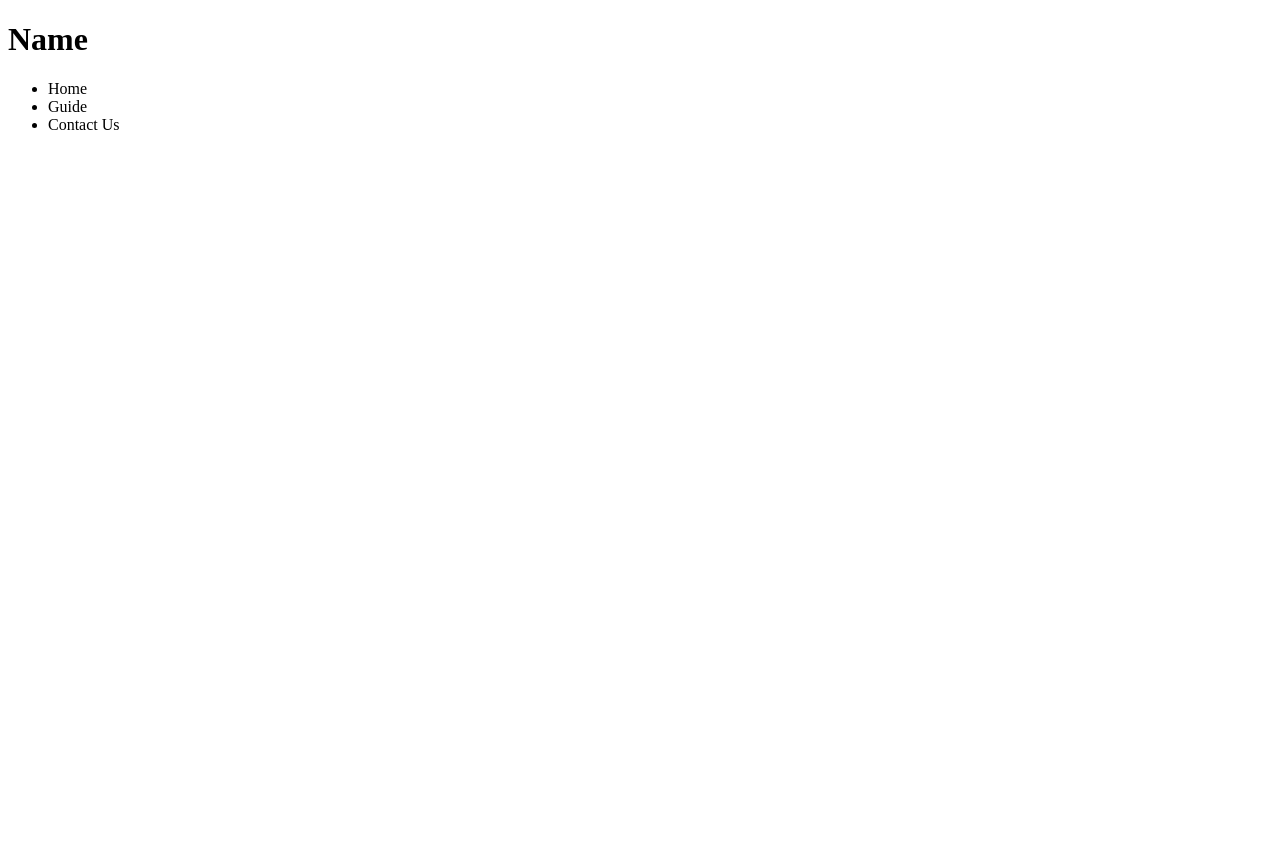
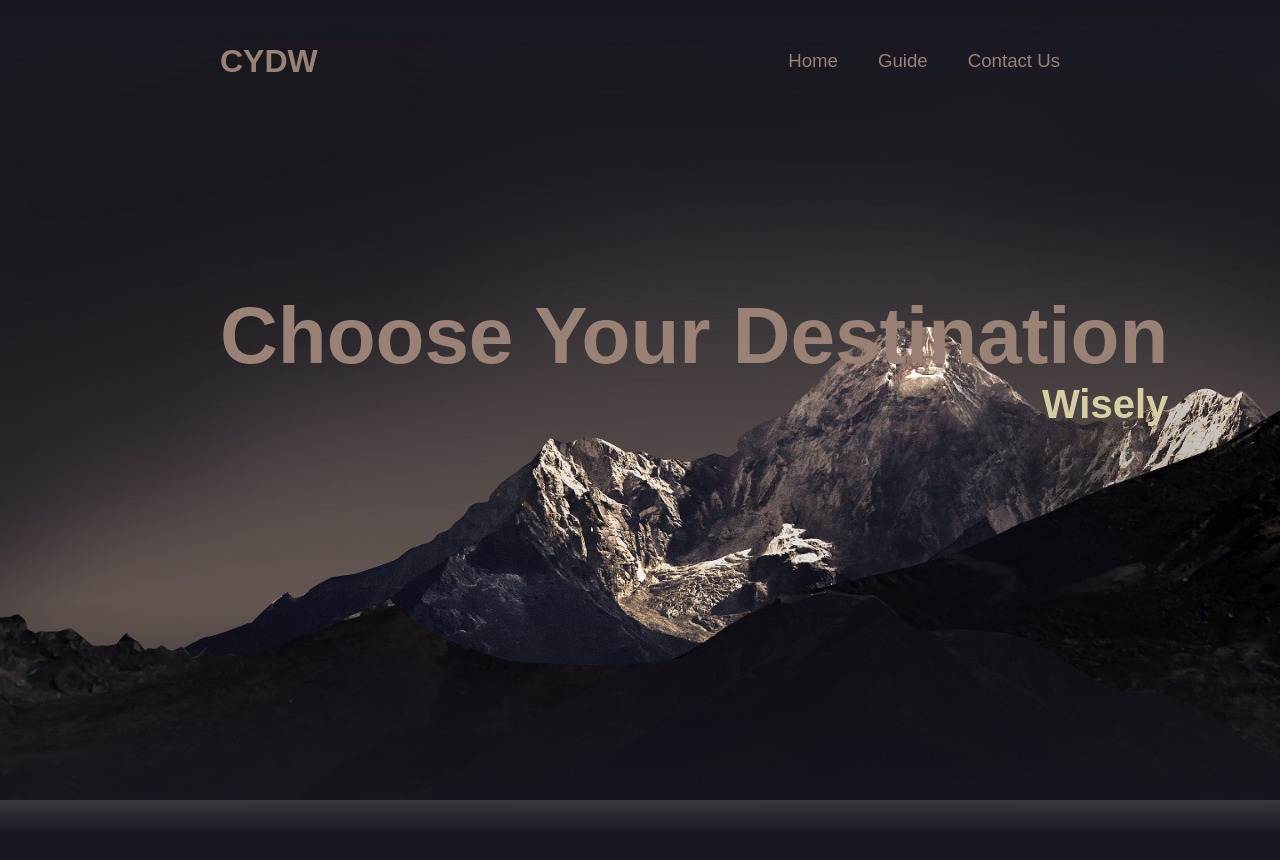
Before and after one commit to ParsaAzimi23/Website-template-Front-end-, a React (Create React App) app: page / in a window 1280 px wide. Shown: the top 860 px of the page. Before the commit the page ends 800 px from the top, so only its background shows below. Built offline with nearby package versions, Linux system fonts and the light colour scheme.

Commit message:
created Header, Banner and body(just temp). still need animation for banner text

```diff
--- a/src/App.js
+++ b/src/App.js
@@ -1,10 +1,13 @@
 import React from "react";
-import Header from "./components/Header";
+import styles from "./App.module.css"
+import Banner from "./components/Banner";
+import Body from "./components/Body";
 
 function App() {
   return (
-    <div>
-      <Header />
+    <div className={styles.container}>
+      <Banner />
+      <Body />
     </div>
   );
 }
--- /dev/null
+++ b/src/App.module.css
@@ -0,0 +1,14 @@
+*{
+    padding: 0;
+    margin: 0;
+    box-sizing: border-box;
+    font-family: Arial, Helvetica, sans-serif;
+}
+body{
+    padding: 20px 120px;
+}
+.container{
+    height: 2000px;
+    display: flex;
+    flex-direction: column;
+}
--- a/src/components/Banner.js
+++ b/src/components/Banner.js
@@ -0,0 +1,21 @@
+import React from 'react';
+import styles from "./Banner.module.css"
+import Image from "../Images/1.jfif"
+import Header from './Header';
+
+const Banner = () => {
+    return (
+        <div className={styles.container}>
+            <Header />
+            <img src={Image} alt="Banner"/>
+            <div className={styles.animatedText}>
+                <p>Choose Your Destination</p>
+                <h2>Wisely</h2>
+            </div>
+            <div className={styles.fader}></div>
+
+        </div>
+    );
+};
+
+export default Banner;
--- a/src/components/Banner.module.css
+++ b/src/components/Banner.module.css
@@ -0,0 +1,39 @@
+.container{
+    display: flex;
+    flex-direction: column;
+}
+.container img{
+    position: absolute;
+    left: 0;
+    top: 0;
+    width: 100%;
+    height: 100%;
+}
+.fader{
+    position: absolute;
+    left: 0;
+    top: 600px;
+    width: 100%;
+    height: 650px;
+    background: linear-gradient(180deg, rgba(255,255,255,0) 0%, rgba(23,23,31,1) 36%);    z-index: 100;
+}
+.animatedText{
+    display: flex;
+    flex-direction: column;
+    justify-content: flex-end;
+    align-items: flex-end;
+    z-index: 10;
+    color: #998175;
+    position: absolute;
+    left: 220px;
+    top: 290px;
+
+}
+.animatedText p{
+    font-size: 60pt;
+    font-weight: bolder;
+}
+.animatedText h2{
+    font-size: 30pt;
+    color: #D5CEA3;
+}
--- /dev/null
+++ b/src/components/Body.js
@@ -0,0 +1,11 @@
+import React from 'react';
+import styles from "./Body.module.css"
+const Body = () => {
+    return (
+        <div className={styles.container}>
+
+        </div>
+    );
+};
+
+export default Body;
--- /dev/null
+++ b/src/components/Body.module.css
@@ -0,0 +1,10 @@
+.container{
+    background-color: #17171f;
+    width: 100%;
+    height: 100%;
+    z-index: 100;
+    position: absolute;
+    top: 1250px;
+    left: 0;
+
+}
--- a/src/components/Header.js
+++ b/src/components/Header.js
@@ -3,14 +3,12 @@ import styles from "./Header.module.css"
 const Header = () => {
     return (
         <div className={styles.container}>
-            <h1>Name</h1>
-            <div>
-                <ul>
-                    <li>Home</li>
-                    <li>Guide</li>
-                    <li>Contact Us</li>
-                </ul>
-            </div>
+            <h1>CYDW</h1>
+            <ul className={styles.listHolder}>
+                <li>Home</li>
+                <li>Guide</li>
+                <li>Contact Us</li>
+            </ul>
         </div>
     );
 };
--- a/src/components/Header.module.css
+++ b/src/components/Header.module.css
@@ -0,0 +1,31 @@
+.container{
+    padding: 10px 100px;
+    display: flex;
+    justify-content: space-between;
+    align-items: center;
+
+}
+.container h1{
+    color: #998175;
+    transition: 0.3s all ease;
+    z-index: 10;
+}
+.listHolder{
+    list-style-type: none;
+    display: flex;
+}
+.listHolder li{
+    font-size: 14pt;
+    margin: 20px 0 20px 40px;
+    color: #998175;
+    transition: 0.3s all ease;
+    z-index: 10;
+}
+.listHolder li:hover{
+    color: #D5CEA3;
+    cursor: pointer;
+}
+.container h1:hover{
+    color: #D5CEA3;
+    cursor: pointer;
+}
```
Also changed, not shown: public/index.html (+0 -23 lines), src/Images/1.jfif (renamed from Images/1.jfif), src/Images/2.jfif (renamed from Images/2.jfif).
